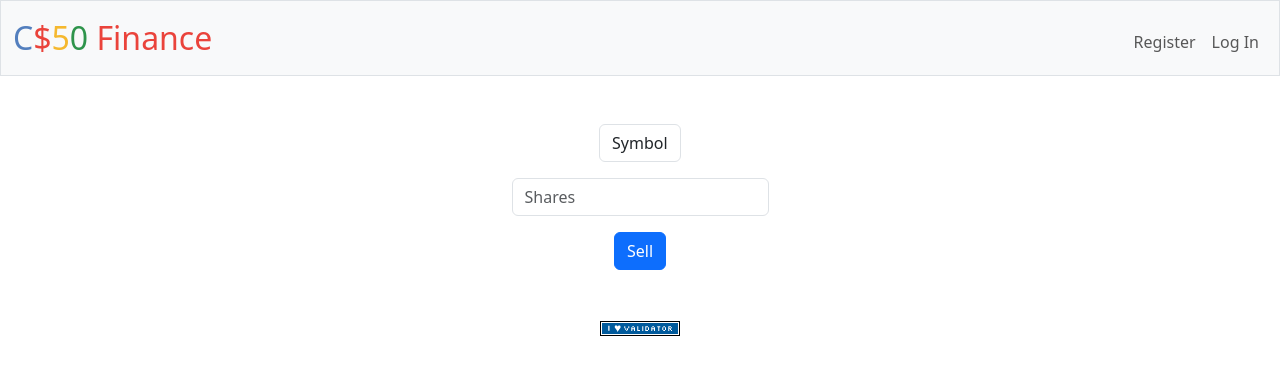
After one commit to Jefferson-costa-s/CS50X, a Flask app: template pset9/finance/templates/sell.html in a window 1280 px wide. The commit adds this page. Shown: the top 375 px of the page. Run offline with Flask 3, Linux system fonts and the light colour scheme; the template is opened without the code that fills it, so the values that code supplies are empty; some libraries are stand-ins or nearby versions.

Commit message:
feat: implementando history e sell; check50 aprovado

```diff
--- a/pset9/finance/app.py
+++ b/pset9/finance/app.py
@@ -35,7 +35,23 @@ def after_request(response):
 @login_required
 def index():
     """Show portfolio of stocks"""
-    return apology("TODO")
+    grand_total = 0
+    total_stocks_value = 0
+    stocks = db.execute(
+        "SELECT symbol, SUM(shares) AS shares FROM transactions WHERE user_id=? GROUP BY symbol HAVING SUM(shares) > 0", session["user_id"])
+    user_cash = db.execute("SELECT cash FROM users WHERE id = ?", session["user_id"])
+    cash = user_cash[0]["cash"]
+    for stock in stocks:
+        quote = lookup(stock["symbol"])
+        current_price = quote["price"]
+        stock["price"] = current_price
+
+        total_position = current_price * stock["shares"]
+        stock["total"] = total_position
+        total_stocks_value += total_position
+    grand_total += cash + total_stocks_value
+
+    return render_template("index.html", stocks=stocks, cash=cash, grand_total=grand_total)
 
 
 @app.route("/buy", methods=["GET", "POST"])
@@ -55,8 +71,6 @@ def buy():
         except ValueError:
             return apology("must provide a valid number of shares", 400)
 
-
-
         if shares <= 0:
             return apology("must provide a positive number of shares", 400)
         quote = lookup(symbol)
@@ -69,16 +83,19 @@ def buy():
         user_balance = db.execute("SELECT cash FROM users WHERE id = ?", session["user_id"])
         if user_balance[0]["cash"] < price:
             return apology("insufficient funds", 400)
-        db.execute("INSERT INTO transactions (user_id, symbol, shares, price) VALUES (?, ?, ?, ?)", session["user_id"], symbol, shares, price)
+        db.execute("INSERT INTO transactions (user_id, symbol, shares, price) VALUES (?, ?, ?, ?)",
+                   session["user_id"], symbol, shares, price)
         db.execute("UPDATE users SET cash = cash - ? WHERE id = ?", price, session["user_id"])
         return redirect("/")
     return render_template("buy.html")
+
 
 @app.route("/history")
 @login_required
 def history():
     """Show history of transactions"""
-    return apology("TODO")
+    history_db = db.execute("SELECT * FROM transactions WHERE user_id = ?", session["user_id"])
+    return render_template("history.html", history_db=history_db)
 
 
 @app.route("/login", methods=["GET", "POST"])
@@ -138,13 +155,14 @@ def quote():
     if request.method == "POST":
         symbol = request.form.get("symbol")
         if not symbol:
-            return apology("must provide symbol", 403)
+            return apology("must provide symbol", 400)
         quote = lookup(symbol)
         if not quote:
             return apology("invalid symbol", 400)
         return render_template("quote.html", quote=quote)
 
-    return redirect("/")
+    return render_template("quote.html")
+
 
 @app.route("/register", methods=["GET", "POST"])
 def register():
@@ -152,16 +170,16 @@ def register():
     if request.method == "POST":
         username = request.form.get("username")
         plain_password = request.form.get("password")
-        password_confirmation = request.form.get("password_confirmation")
+        confirmation = request.form.get("confirmation")
 
         if not username:
-            return apology("must provide username", 403)
+            return apology("must provide username", 400)
         if not plain_password:
-            return apology("must provide password", 403)
-        if not password_confirmation:
-            return apology("must provide password confirmation", 403)
-        if plain_password != password_confirmation:
-            return apology("passwords do not match", 403)
+            return apology("must provide password", 400)
+        if not confirmation:
+            return apology("must provide password confirmation", 400)
+        if plain_password != confirmation:
+            return apology("passwords do not match", 400)
 
         hash_password = generate_password_hash(plain_password)
 
@@ -169,12 +187,44 @@ def register():
             db.execute("INSERT INTO users (username, hash) VALUES(?, ?)", username, hash_password)
             return redirect("/login")
         except ValueError:
-            return apology("username already exists", 403)
+            return apology("username already exists", 400)
 
     return render_template("register.html")
+
 
 @app.route("/sell", methods=["GET", "POST"])
 @login_required
 def sell():
     """Sell shares of stock"""
-    return apology("TODO")
+    stocks = db.execute(
+        "SELECT symbol, SUM(shares) AS shares FROM transactions WHERE user_id=? GROUP BY symbol HAVING SUM(shares) > 0", session["user_id"])
+    if request.method == "POST":
+        symbol = request.form.get("symbol")
+        shares = request.form.get("shares")
+        if not symbol:
+            return apology("Missing symbol")
+        if not shares:
+            return apology("Missing shares")
+        try:
+            shares = int(shares)
+        except ValueError:
+            return apology("Invalid number of shares")
+        if shares <= 0:
+            return apology("Invalid number of shares")
+        for stock in stocks:
+            if stock["symbol"] == symbol:
+                break
+        else:
+            return apology("Invalid symbol")
+        if shares > stock["shares"]:
+            return apology("Not enough shares")
+        quote = lookup(symbol)
+        if not quote:
+            return apology("Invalid symbol")
+        price = quote["price"]
+        total_sale = price * shares
+        db.execute("INSERT INTO transactions (user_id, symbol, shares, price) VALUES (?, ?, ?, ?)",
+                   session["user_id"], symbol, -shares, price)
+        db.execute("UPDATE users SET cash = cash + ? WHERE id = ?", total_sale, session["user_id"])
+        return redirect("/")
+    return render_template("sell.html", stocks=stocks)
--- a/pset9/finance/templates/quote.html
+++ b/pset9/finance/templates/quote.html
@@ -1,5 +1,3 @@
-
-
 {% extends "layout.html" %}
 
 {% block title %}
--- /dev/null
+++ b/pset9/finance/templates/sell.html
@@ -0,0 +1,22 @@
+{% extends "layout.html" %}
+
+{% block title %}
+Sell
+{% endblock %}
+
+{% block main %}
+<form action="/sell" method="post">
+    <div class="mb-3">
+        <select class="form-control mx-auto w-auto" name="symbol">
+            <option disabled selected value="">Symbol</option>
+            {% for stock in stocks %}
+            <option value="{{ stock.symbol }}">{{ stock.symbol }}</option>
+            {% endfor %}
+        </select>
+    </div>
+    <div class="mb-3">
+        <input class="form-control mx-auto w-auto" name="shares" placeholder="Shares" type="number" min="1">
+    </div>
+    <button class="btn btn-primary" type="submit">Sell</button>
+</form>
+{% endblock %}
```
Also changed, not shown: pset9/finance/templates/history.html (added, +30 -0 lines), pset9/finance/templates/index.html (added, +42 -0 lines), pset9/finance/finance.db, pset9/finance/templates/buy.html (line endings or trailing spaces), 2 other files.
